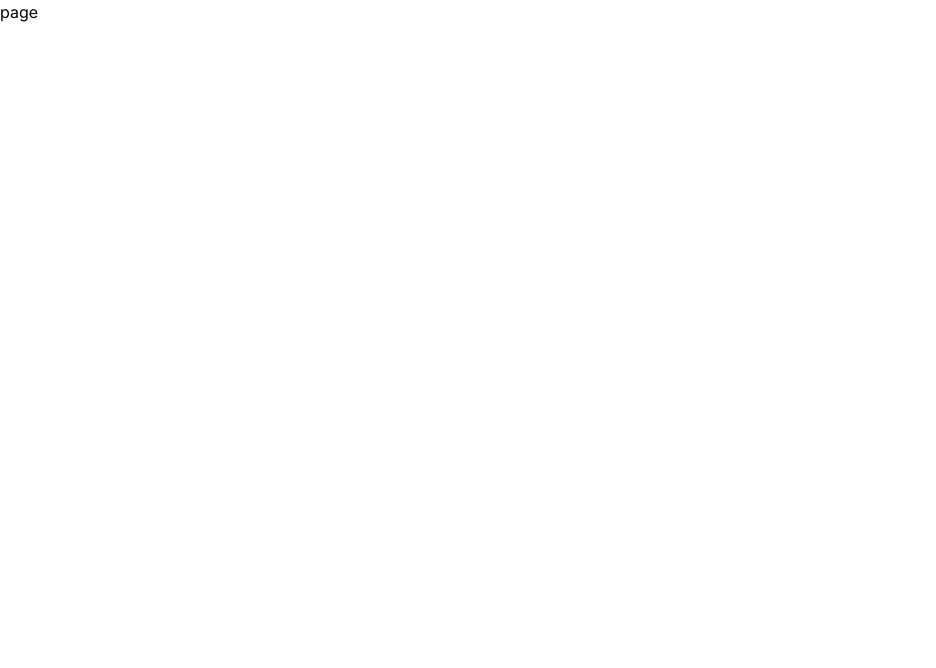
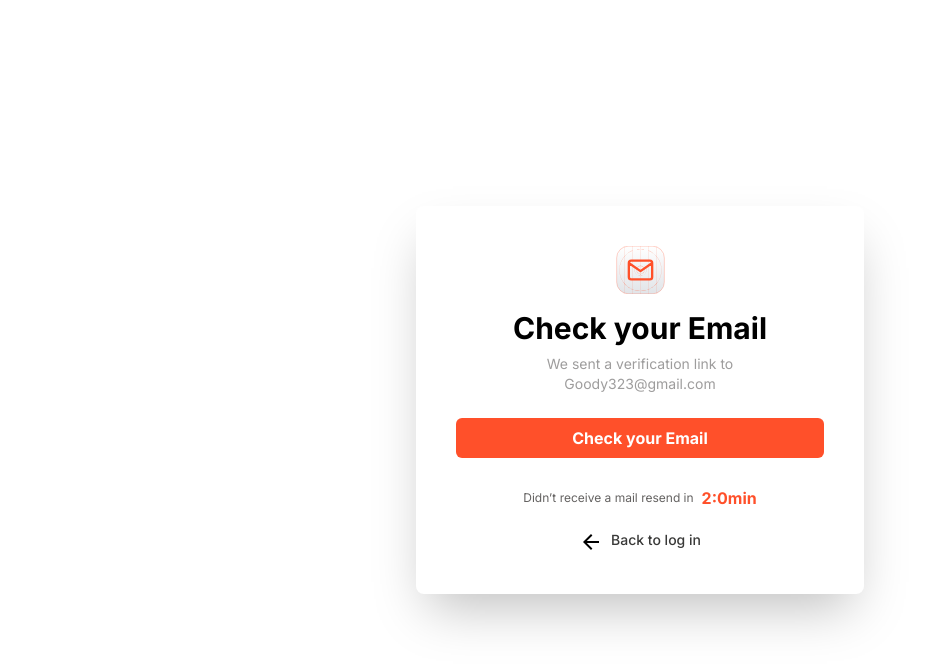
Before and after one commit to deverins/HomeworkAI, a Next.js app: page / in a window 1280 px wide. Shown: the top 668 px of the page, without its empty margins (0-936 px from the left). Built offline with nearby package versions, Linux system fonts and the light colour scheme.

Commit message:
chores: update emailVerification coomponent and added new icon image

```diff
--- a/src/app/Components/UI/heading/heading-group.tsx
+++ b/src/app/Components/UI/heading/heading-group.tsx
@@ -8,8 +8,8 @@
 const HeadingGroup: React.FC<HeadingGroupProps> = ({ title, subtitle }) => {
   return (
     <div>
-      <h1 className="text-2xl font-bold mb-2">{title}</h1>
-      <p className="text-gray-500">{subtitle}</p>
+      <h2 className="text-3xl font-bold mb-2 align-middle">{title}</h2>
+      <p className="text-[#9E9D9D] text-sm font-normal align-middle">{subtitle}</p>
     </div>
   );
 };
--- a/src/app/Components/emailVerification/EmailVerification.tsx
+++ b/src/app/Components/emailVerification/EmailVerification.tsx
@@ -1,50 +1,63 @@
-import { EmailVerificationProps } from '@/app/type';
-import React, { useState } from 'react';
-import { MdAttachEmail } from 'react-icons/md';
-import LiveAnnouncer from '../LiveAnnouncer';
+"use client";
+
+import { EmailVerificationProps } from "@/type";
+import React, { useState } from "react";
+import { MdArrowBack } from "react-icons/md";
+import emailIcon from '../../../../public/email.svg'
+import LiveAnnouncer from "../LiveAnnouncer";
+import HeadingGroup from "../UI/heading/heading-group";
+import Image from "next/image";
 
 const EmailVerification: React.FC<EmailVerificationProps> = ({ email, onResend, onBackToLogin }) => {
-  const [announcement, setAnnouncement] = useState('');
+  const [announcement, setAnnouncement] = useState("");
 
   const handleResendClick = () => {
     if (onResend) {
       onResend();
-      setAnnouncement('Verification email resent');
+      setAnnouncement("Verification email resent");
     }
   };
 
   return (
-    <div className="flex flex-col items-center justify-center min-h-screen bg-gray-100">
-      <div className="bg-white p-8 rounded-lg shadow-lg text-center">
-        <div className="mb-4">
-          <MdAttachEmail className="h-16 w-16 text-orange-500 mx-auto" aria-hidden="true" />
+    <div className="flex items-center justify-center min-h-screen w-full">
+      <div className="bg-white shadow-2xl p-8 w-full max-w-md gap-5 px-8 pt-14 md:py-10 md:w-[476px] md:px-10 text-center rounded-lg mx-auto">
+        <div className="mb-4 flex justify-center">
+          <Image
+            src={emailIcon}
+            alt="email icon"
+          />
         </div>
-        <h2 className="text-2xl font-bold mb-2">Check your Email</h2>
-        <p className="mb-4">We sent a verification link to <strong>{email}</strong></p>
+        <HeadingGroup title="Check your Email" subtitle="We sent a verification link to " />
+        <p className="text-[#9E9D9D] text-sm font-normal align-middle">{email}</p>
         <button
-          className="bg-orange-500 text-white py-2 px-4 rounded hover:bg-orange-600 mb-4"
-          onClick={() => setAnnouncement('Email check button clicked')}
+          className="bg-[#FF502A] text-white w-full py-2 px-4 text-base font-bold rounded-md mt-6 hover:bg-[#f65835] mb-4"
+          onClick={() => setAnnouncement("Email check button clicked")}
           aria-label="Check your Email"
         >
           Check your Email
         </button>
-        <p className="mb-4">
-          Didn’t receive an email?
+        <div className="flex align-middle mt-3 mb-5 justify-center">
+          <p className="mt-1 text-[#646261] text-xs font-normal mr-2">
+            Didn’t receive a mail resend in
+          </p>
           <button
             onClick={handleResendClick}
-            className="text-blue-500 underline"
+            className="text-[#FF502A]"
             aria-label="Resend email"
           >
-            Resend
-          </button> in 2 minutes
-        </p>
+            <strong>2:0min</strong>
+          </button>
+        </div>
+        <div className="flex align-baseline justify-center gap-2">
+          <MdArrowBack size={24} />
           <button
             onClick={onBackToLogin}
-          className="text-gray-500 underline"
+            className="text-[#393938] flex align-middle text-sm font-medium"
             aria-label="Back to log in"
           >
             Back to log in
           </button>
+        </div>
       </div>
       <LiveAnnouncer message={announcement} />
     </div>
--- a/src/app/page.tsx
+++ b/src/app/page.tsx
@@ -1,9 +1,25 @@
-import React from 'react'
+"use client"
+import React from 'react';
+import EmailVerification from './Components/emailVerification/EmailVerification';
 
-const page = () => {
+const Page: React.FC = () => {
+  const handleResend = () => {
+    // Logic to resend email
+  };
+
+  const handleBackToLogin = () => {
+    // Logic to navigate back to login
+  };
+
   return (
-    <div>page</div>
-  )
-}
+    <div className="flex flex-col w-full">
+      <EmailVerification
+        email="Goody323@gmail.com"
+        onResend={handleResend}
+        onBackToLogin={handleBackToLogin}
+      />
+    </div>
+  );
+};
 
-export default page
+export default Page;
--- a/src/app/type.ts
+++ b/src/type.ts
@@ -1,4 +1,4 @@
-export type EmailVerificationProps = {
+export interface EmailVerificationProps {
   email: string;
   onResend?: () => void;
   onBackToLogin?: () => void;
```
Also changed, not shown: public/book.svg (added), public/email.svg (added). Lines whose indentation alone changed are shown as unchanged.
